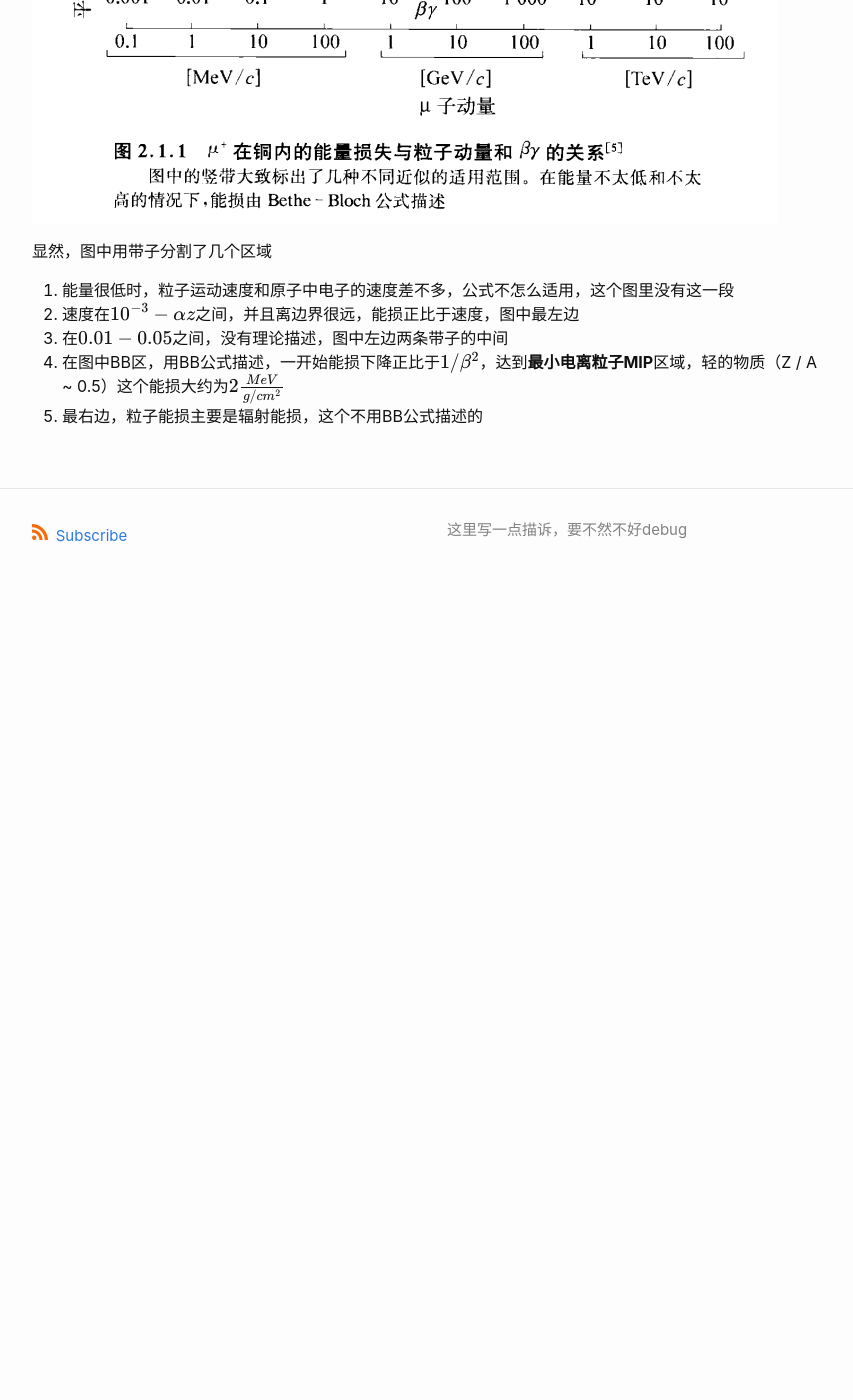
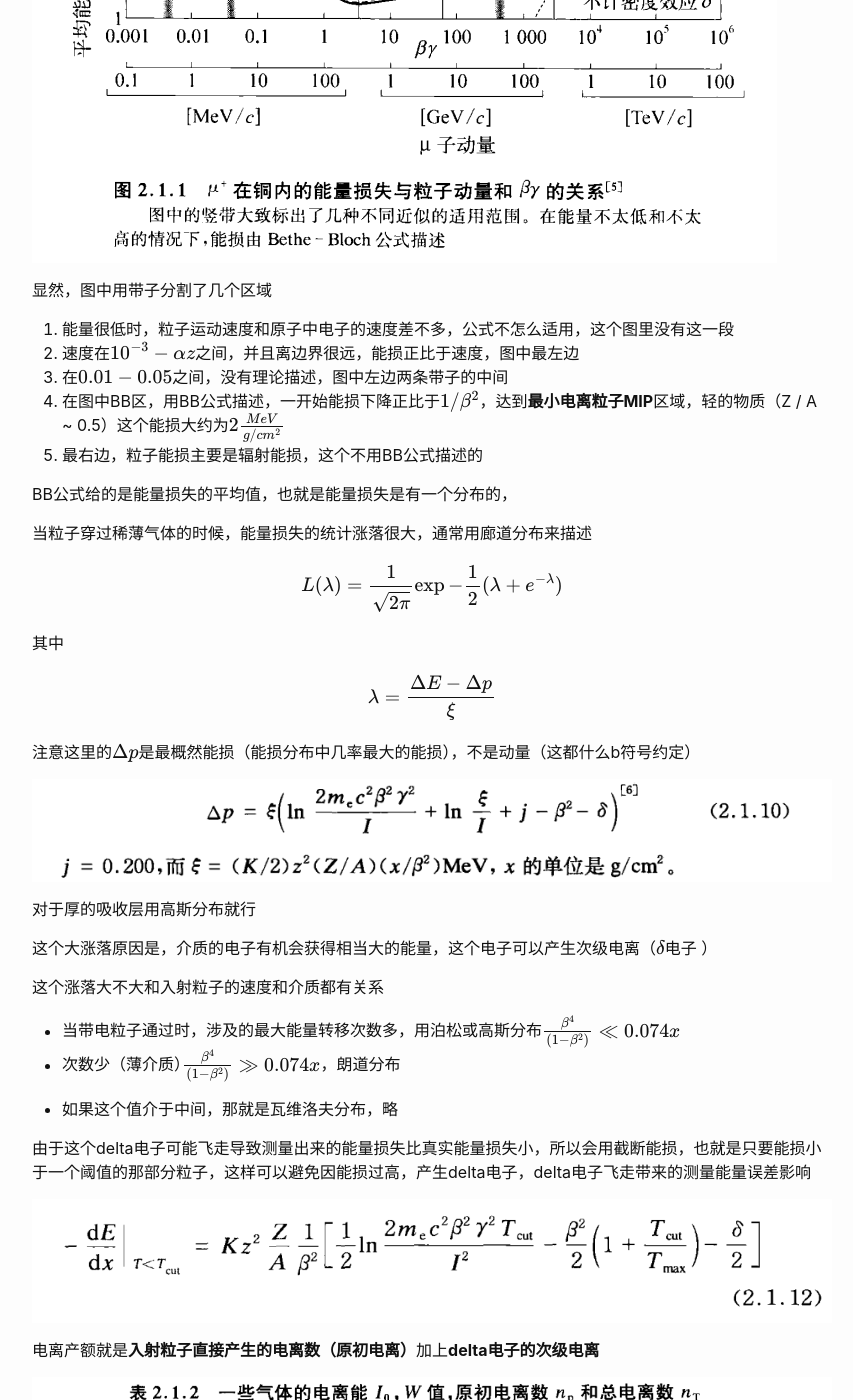
Before and after one commit to huinaibing/huinaibing.github.io, a Jekyll site: the page built from physics/lizitance.md, in a window 1280 px wide and 1400 px high, scrolled down 4230 px. Shown: the whole window, without its empty margins (208-1061 px from the left). Built offline with Jekyll 4.4.1, drawn with Linux system fonts in a browser that asks for light colours; formulas are drawn with MathJax 3; before the commit the page ends 4837 px from its top, so only the background shows below that; some of the changed text lies outside the part shown.

Commit message:
25 3 6 17:56 wins

```diff
--- a/physics/lizitance.md
+++ b/physics/lizitance.md
@@ -48,6 +48,8 @@ usemathjax: true
     - 多次卢瑟福散射
 - 切伦科夫辐射（介质中带电粒子的运动速度超过该介质中的光束【速度大于电磁波在该介质中相速度】，就会发出辐射，以短波为主，主要是蓝色的还挺好看）
 - 穿越辐射（带电粒子穿越两折射率不同的介质）
+
+能量损失分为**电离能损**和**辐射能损**，而重离子的电离能损远大于辐射的
 
 
 
@@ -183,3 +185,102 @@ $$
 3. 在$0.01 - 0.05$之间，没有理论描述，图中左边两条带子的中间
 4. 在图中BB区，用BB公式描述，一开始能损下降正比于$1 / \beta^2$，达到**最小电离粒子MIP**区域，轻的物质（Z / A ~ 0.5）这个能损大约为*$2 \frac{MeV}{g / cm^2}$*
 5. 最右边，粒子能损主要是辐射能损，这个不用BB公式描述的
+
+
+
+BB公式给的是能量损失的平均值，也就是能量损失是有一个分布的，
+
+当粒子穿过稀薄气体的时候，能量损失的统计涨落很大，通常用廊道分布来描述
+
+
+$$
+\begin{align}
+L(\lambda) &= \frac{1}{\sqrt{2\pi}} \exp{-\frac{1}{2}(\lambda + e^{-\lambda})}
+\end{align}
+$$
+
+
+其中
+
+
+$$
+\begin{align}
+\lambda &= \frac{\Delta E - \Delta p}{\xi}
+\end{align}
+$$
+
+
+注意这里的$\Delta p$是最概然能损（能损分布中几率最大的能损），不是动量（这都什么b符号约定）
+
+![image-20250306162636141](/img/lizitance/image-20250306162636141.png)
+
+对于厚的吸收层用高斯分布就行
+
+这个大涨落原因是，介质的电子有机会获得相当大的能量，这个电子可以产生次级电离（$\delta$电子 ）
+
+这个涨落大不大和入射粒子的速度和介质都有关系
+
+- 当带电粒子通过时，涉及的最大能量转移次数多，用泊松或高斯分布$\frac{\beta^4}{(1 - \beta^2)} \ll 0.074x$
+- 次数少（薄介质）$\frac{\beta^4}{(1 - \beta^2)} \gg 0.074x$，朗道分布
+
+- 如果这个值介于中间，那就是瓦维洛夫分布，略
+
+由于这个delta电子可能飞走导致测量出来的能量损失比真实能量损失小，所以会用截断能损，也就是只要能损小于一个阈值的那部分粒子，这样可以避免因能损过高，产生delta电子，delta电子飞走带来的测量能量误差影响
+
+![image-20250306165348946](/img/lizitance/image-20250306165348946.png)
+
+电离产额就是**入射粒子直接产生的电离数（原初电离）**加上**delta电子的次级电离**
+
+![image-20250306171356148](/img/lizitance/image-20250306171356148.png)
+
+当用混合物质去做探测器材料时
+
+
+$$
+\begin{align}
+\frac{dE}{dx}&= \Sigma w_i \frac{dE}{dx} | i
+\end{align}
+$$
+
+
+wi是这个物质的质量分数（为什么不用体积比例？）也就是加个权平个均
+
+
+
+### 辐射能损
+
+刹车辐射：带电粒子的速度和方向变了就会辐射，这个能损表达式：
+
+![image-20250306172029705](/img/lizitance/image-20250306172029705.png)
+
+要是考虑电子的贡献
+
+![image-20250306172333595](/img/lizitance/image-20250306172333595.png)
+
+如果入射的是电子，把电子的数据带进去
+
+![image-20250306172715539](/img/lizitance/image-20250306172715539.png)
+
+显然，注意到表达式可以写成
+
+
+$$
+\begin{align}
+	\frac{dE}{dx} &= \frac{E}{X_0} \rightarrow <E> = E_0 e^{-\frac{X}{X_0}}
+\end{align}
+$$
+
+
+显然，X0只和物质有关，这个玩意叫辐射长度，显然，当入射粒子行进距离X0时，能损平均为1 / e
+
+这个玩意也可以在混合物质中使用，和上面一样，也是质量分数
+
+
+$$
+\begin{align}
+\frac{1}{X_0} &= \Sigma_i \frac{w_i}{X_i}
+\end{align}
+$$
+
+
+然后又有个叫临界能量的东西，因为电离能损和刹车辐射能损是同时存在的，当**入射电子（不是其他粒子）**，这两东西损耗一样时，这个**入射电子**的能量叫临界能量
```
Also changed, not shown: cs/linuxlearning.md (+13 -0 lines), img/linuxlearning/image-20250306160916923.png (added), img/lizitance/image-20250306162636141.png (added), img/lizitance/image-20250306165348946.png (added), img/lizitance/image-20250306171356148.png (added), img/lizitance/image-20250306172029705.png (added), img/lizitance/image-20250306172333595.png (added), img/lizitance/image-20250306172715539.png (added), physics/img/lizitance/image-20250306162636141.png (added), physics/img/lizitance/image-20250306165348946.png (added), physics/img/lizitance/image-20250306171356148.png (added), physics/img/lizitance/image-20250306172029705.png (added), physics/img/lizitance/image-20250306172333595.png (added), physics/img/lizitance/image-20250306172715539.png (added).
